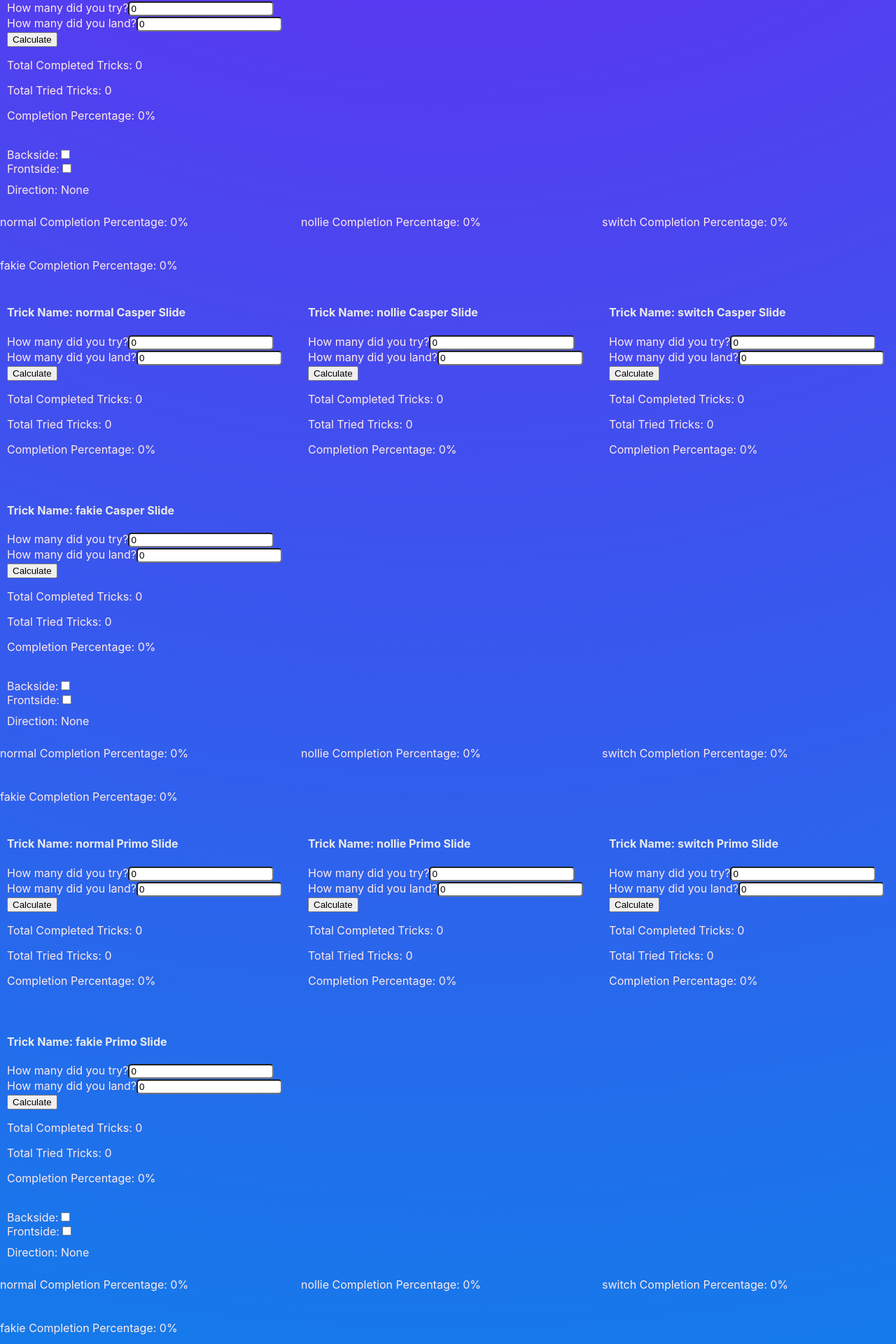
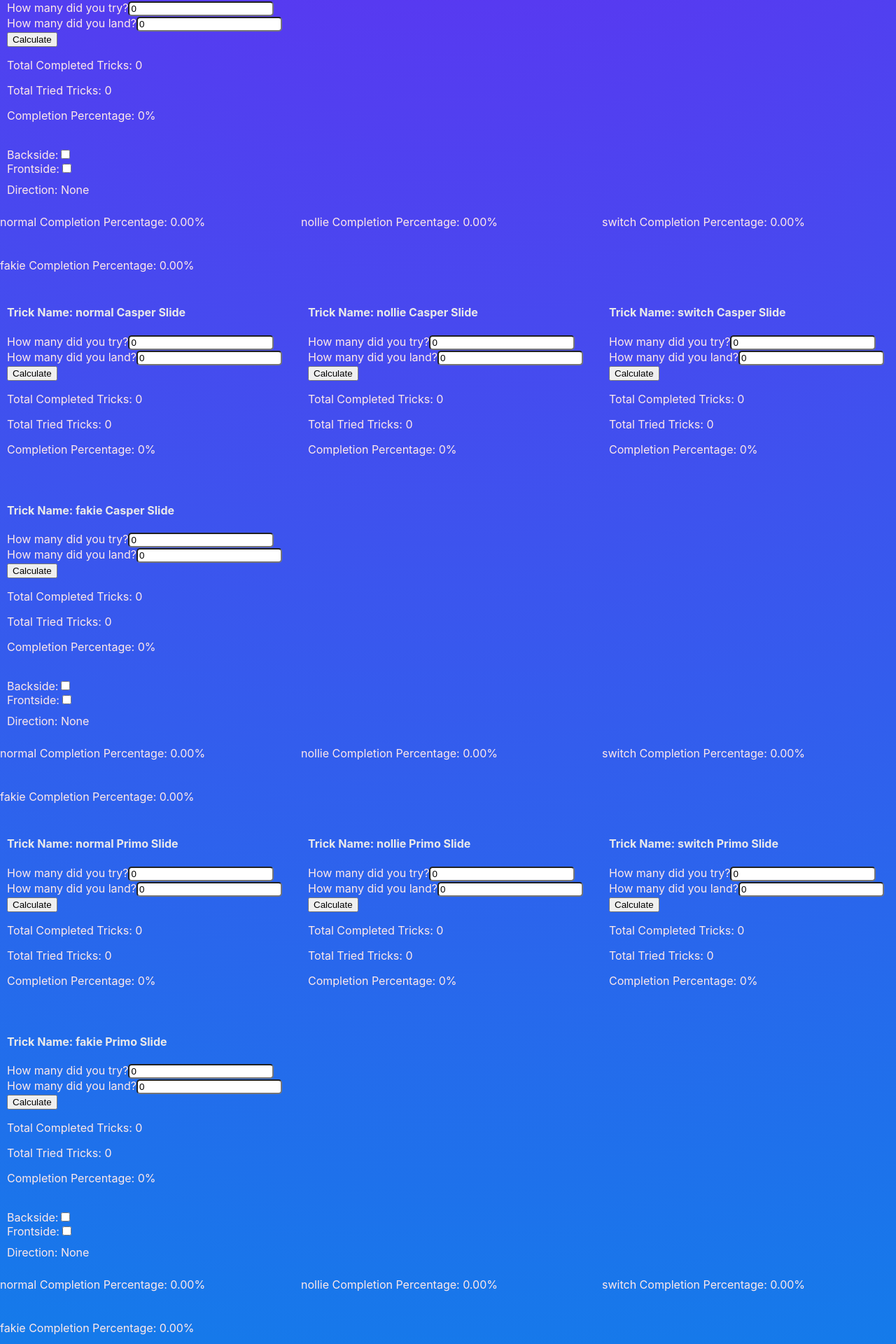
Before and after one commit to NekoCarreraDesigns/skate-sesh, a React (Create React App) app in the folder skate-sesh/: page /sessions/slide-tricks in a window 1280 px wide. Shown: the part 4044-5964 px from the top of the page at 70% size. Built offline with nearby package versions, Linux system fonts and the light colour scheme.

Commit message:
added toFixed to shorten percentage

```diff
--- a/skate-sesh/src/pages/Sessions/Slide.js
+++ b/skate-sesh/src/pages/Sessions/Slide.js
@@ -128,7 +128,8 @@ const Slides = () => {
       <div className='trick-div-container'>
         {options.map((option, index) => (
           <p className='trick-paragraph' key={index}>
-            {option} Completion Percentage: {completionPercentages[index]}%
+            {option} Completion Percentage:{" "}
+            {completionPercentages[index].toFixed(2)}%
           </p>
         ))}
       </div>
@@ -150,7 +151,8 @@ const Slides = () => {
       <div className='trick-div-container'>
         {options.map((option, index) => (
           <p className='trick-paragraph' key={index}>
-            {option} Completion Percentage: {completionPercentages[index]}%
+            {option} Completion Percentage:{" "}
+            {completionPercentages[index].toFixed(2)}%
           </p>
         ))}
       </div>
@@ -172,7 +174,8 @@ const Slides = () => {
       <div className='trick-div-container'>
         {options.map((option, index) => (
           <p className='trick-paragraph' key={index}>
-            {option} Completion Percentage: {completionPercentages[index]}%
+            {option} Completion Percentage:{" "}
+            {completionPercentages[index].toFixed(2)}%
           </p>
         ))}
       </div>
```
